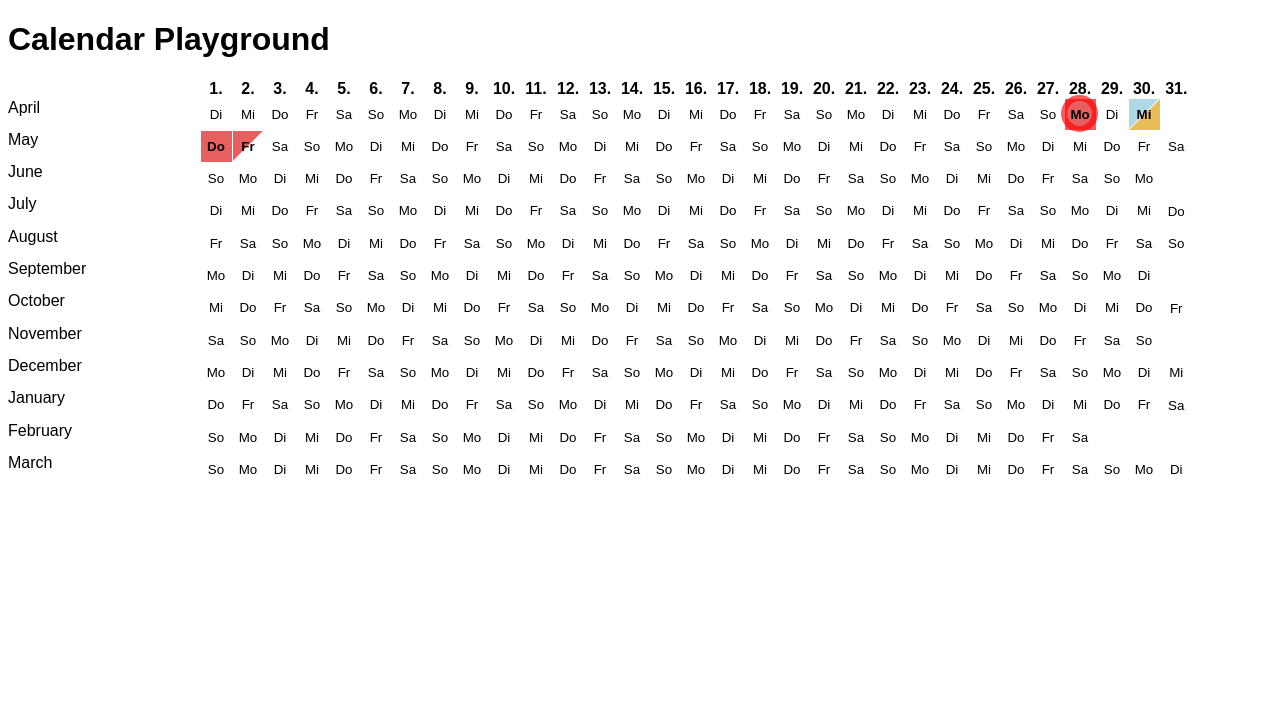
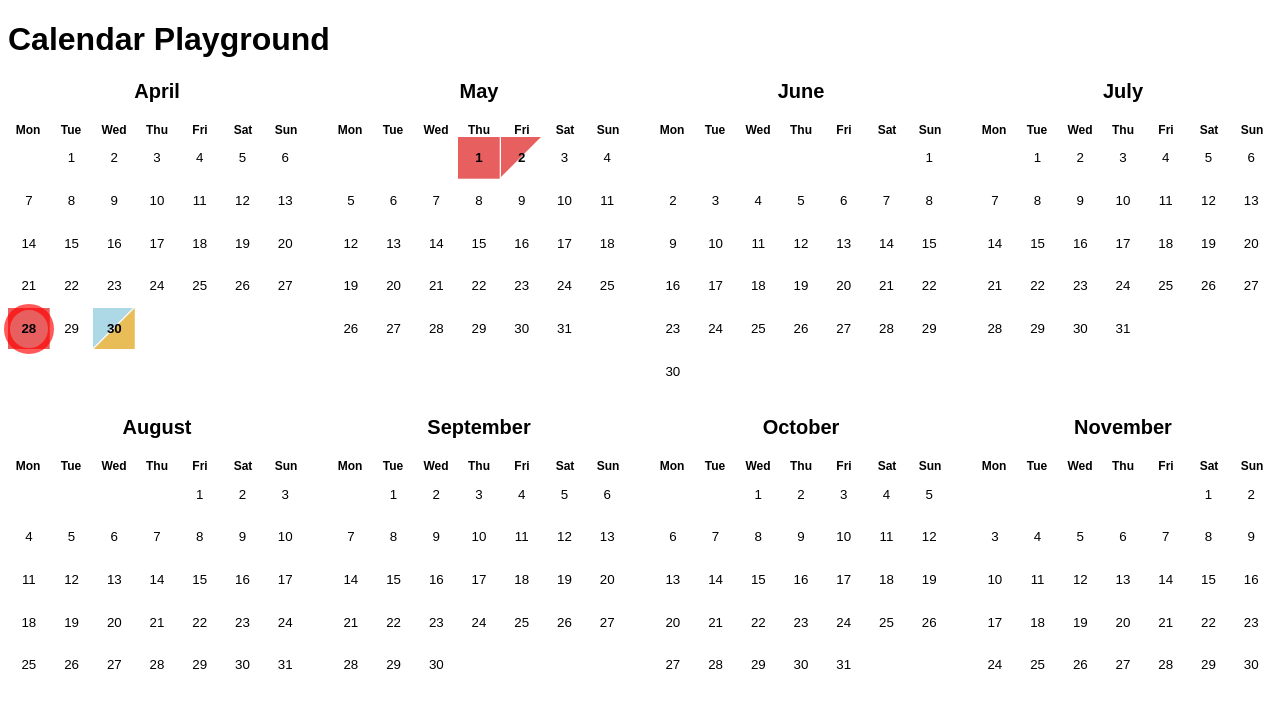
Before and after one commit to heimv-ch/heimv-calendar, a React (Vite) app: page / in a window 1280 px wide. Shown: the top 708 px of the page. Built offline with nearby package versions, Linux system fonts and the light colour scheme.

Commit message:
feat: handle localization

```diff
--- a/src/App.tsx
+++ b/src/App.tsx
@@ -16,7 +16,7 @@ function App() {
 		<>
 			<h1>Calendar Playground</h1>
 			<Calendar
-				mode={CalendarMode.year}
+				mode={CalendarMode.months}
 				occupancies={
 					new Map([
 						[today, { allDay: { key: "alkdfjllasdjfdlkasjadslfjasdlkjasdlkjkf" } }],
--- a/src/components/CalendarMonth.tsx
+++ b/src/components/CalendarMonth.tsx
@@ -1,7 +1,8 @@
-import { eachDayOfInterval, endOfMonth, format, formatISO, getDay, parseISO, startOfMonth } from "date-fns";
+import { eachDayOfInterval, endOfMonth, formatISO, getDay, parseISO, startOfMonth } from "date-fns";
 import { CalendarDate, type CalendarDateProps } from "./CalendarDate";
 import type { Occupancy, OccupancySlot } from "../model/occupancy";
 import type { ReactNode } from "react";
+import { formatMonth, formattedWeekdays } from "../helper/format";
 
 type CalendarMonthProps = {
 	dateString: string;
@@ -12,9 +13,6 @@ type CalendarMonthProps = {
 	onOccupancyClick?: (occupancy: Occupancy) => void;
 	renderOccupancyPopover?: (occupancy: Occupancy) => ReactNode;
 };
-
-// Handle localization
-const weekdayShortNames = ["Mo", "Di", "Mi", "Do", "Fr", "Sa", "So"] as const;
 
 export function CalendarMonth({
 	dateString,
@@ -46,11 +44,10 @@ export function CalendarMonth({
 			{by === "week" ? (
 				<>
 					<header>
-						{/* Handle localization */}
-						<h3>{format(monthStart, "MMMM")}</h3>
+						<h3>{formatMonth(monthStart)}</h3>
 						<div className="weekdays">
 							{[...Array(7).keys()].map((day) => (
-								<div key={`weekday-${day}`}>{weekdayShortNames[day]}</div>
+								<div key={`weekday-${day}`}>{formattedWeekdays[day]}</div>
 							))}
 						</div>
 					</header>
@@ -64,19 +61,15 @@ export function CalendarMonth({
 				</>
 			) : (
 				<>
-					<div className="month-label">{format(monthStart, "MMMM")}</div>
+					<div className="month-label">{formatMonth(monthStart)}</div>
 
-					{eachDayOfInterval({ start: monthStart, end: endOfMonth(monthStart) }).map((date) => {
-						const weekdayName = weekdayShortNames[(getDay(date) + 6) % weekdayShortNames.length];
-
-						return (
-							<CalendarDate
-								key={date.toISOString()}
-								renderLabel={() => weekdayName}
-								{...getCommonCalendarDateProps(date)}
-							/>
-						);
-					})}
+					{eachDayOfInterval({ start: monthStart, end: endOfMonth(monthStart) }).map((date) => (
+						<CalendarDate
+							key={date.toISOString()}
+							renderLabel={() => formattedWeekdays[(getDay(date) + 6) % 7]}
+							{...getCommonCalendarDateProps(date)}
+						/>
+					))}
 				</>
 			)}
 		</div>
--- /dev/null
+++ b/src/helper/format.ts
@@ -0,0 +1,14 @@
+export const formatMonth = (date: Date) =>
+	new Intl.DateTimeFormat(document.documentElement.lang, {
+		month: "long",
+	}).format(date);
+
+export const formatWeekDay = (date: Date) =>
+	new Intl.DateTimeFormat(document.documentElement.lang, {
+		weekday: "short",
+	}).format(date);
+
+export const formattedWeekdays = Array.from(
+	{ length: 7 },
+	(_, i) => formatWeekDay(new Date(Date.UTC(2021, 2, i + 1))) /* February 1–7, 2021 is Monday - Sunday*/,
+);
--- a/src/index.css
+++ b/src/index.css
@@ -105,6 +105,7 @@ body {
 			display: grid;
 			grid-template-columns: subgrid;
 			grid-column: span 32;
+			align-items: center;
 			gap: 1px;
 			margin-bottom: 1px;
 
```
